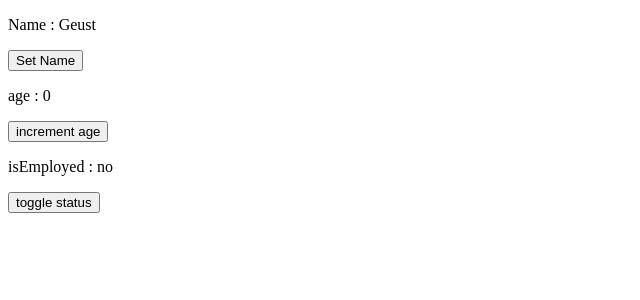
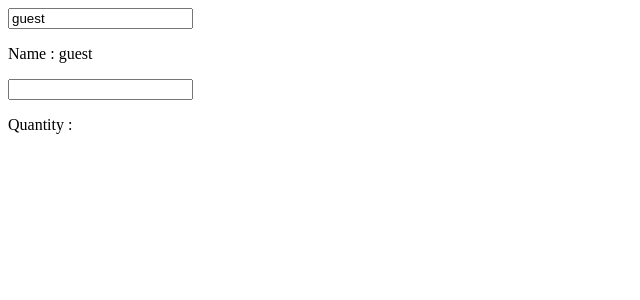
Before and after one commit to AmrMasri/react-js, a React (Vite) app: page / in a window 1280 px wide. Shown: the top 300 px of the page, without its empty margins (0-640 px from the left). Built offline with nearby package versions, Linux system fonts and the light colour scheme.

Commit message:
creating inputs

```diff
--- a/src/App.jsx
+++ b/src/App.jsx
@@ -2,6 +2,7 @@
 
 function App() {
   return (<MyComponent/>);
+
 }
 
 export default App;
--- a/src/MyComponent.jsx
+++ b/src/MyComponent.jsx
@@ -1,35 +1,23 @@
 import React , {useState} from 'react'
 
 function MyComponent(){
-    const [name , setName] =  useState("Geust") ;
-    const [age , setAge] = useState(0);
-    const [isEmployed, setIsEmployed] = useState (false)
+    const [name, setName] = useState("guest")
+    const [quantity, setQuantity] = useState()
 
-
-    const updateName = () => {
-        setName  ("Amr");
+    function handleClickChange(event){
+        setName(event.target.value);
     }
 
-    const updateAge = () => {
-        setAge (age + 1);
+    function handleQuantityChange(event){
+        setQuantity(event.target.value)
     }
 
-    const toggleEmployedStatus = () => {
-        setIsEmployed (!isEmployed)
-    }
+    return(<div>
+        <input value={name} onChange={handleClickChange} />
+        <p>Name : {name}</p>
 
-    return(
-        <div>
-            <p>Name : {name} </p>
-            <button onClick={updateName}>Set Name</button>
-
-            <p>age : {age} </p>
-            <button onClick={updateAge}>increment age</button>
-
-            <p>isEmployed : {isEmployed ? "yes" : "no"} </p>
-            <button onClick={toggleEmployedStatus}>toggle status</button>
-        </div>
-    );
-
+        <i><input value={quantity} onChange={handleQuantityChange} type="number" /></i>
+        <p>Quantity : {quantity}</p>
+    </div>);
 }
 export default MyComponent ;
```
